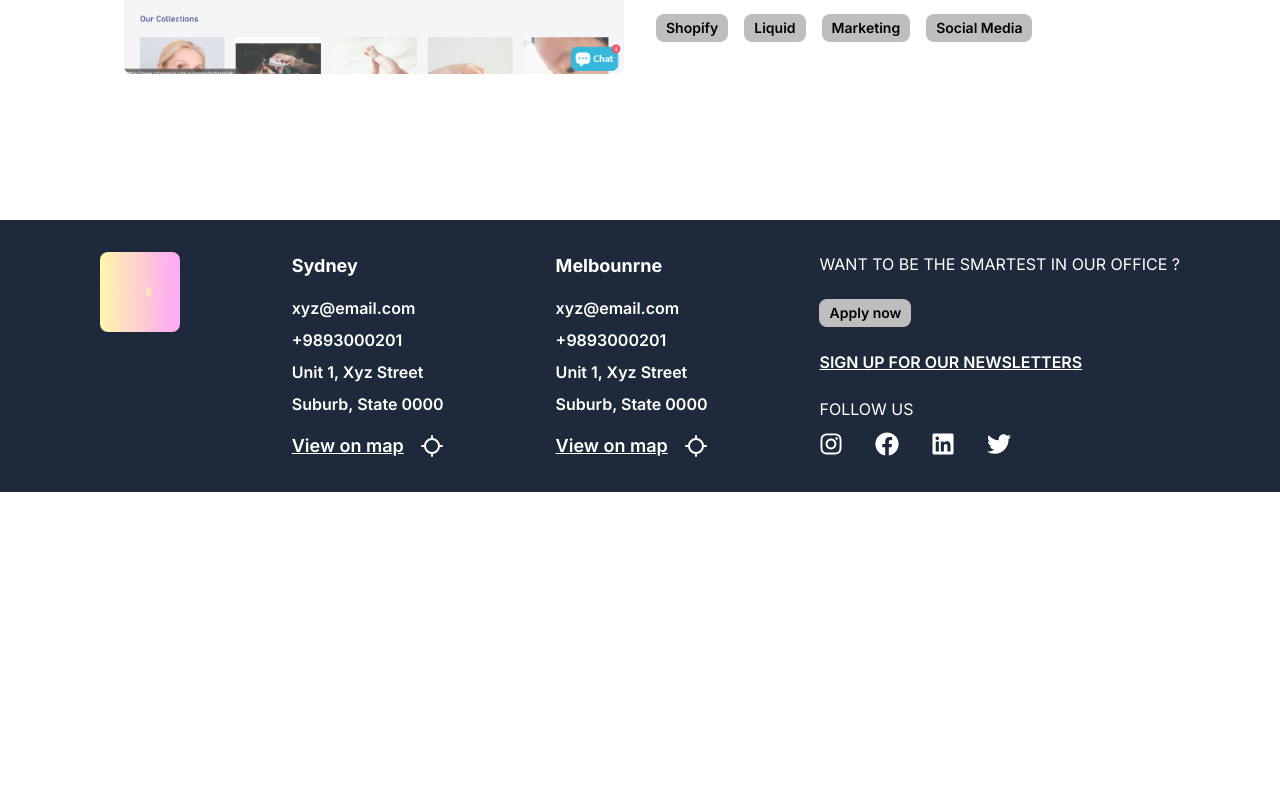
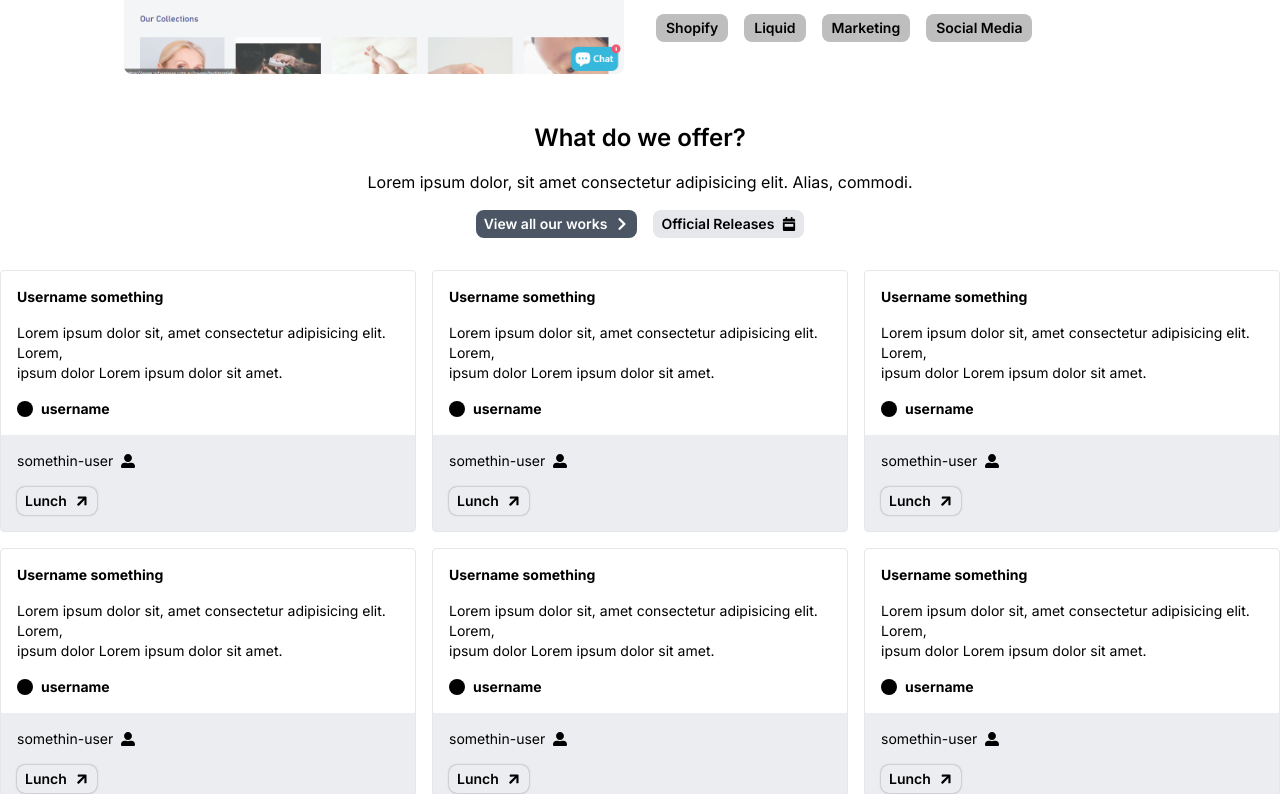
Before and after one commit to Krisna07/Digithink, a Next.js app: page /projects in a window 1280 px wide. Shown: the part 1531-2325 px from the top of the page. Before the commit the page ends 2023 px from the top, so only its background shows below. Built offline with nearby package versions, Linux system fonts and the light colour scheme.

Commit message:
githubtypecrads

```diff
--- /dev/null
+++ b/src/app/projects/Builts.tsx
@@ -0,0 +1,64 @@
+import React from "react";
+import {
+  FaArrowRight,
+  FaCalendarWeek,
+  FaChevronRight,
+  FaUser,
+  FaUserAlt,
+} from "react-icons/fa";
+
+const Builts = () => {
+  return (
+    <div className="grid place-items-center gap-8">
+      <div className="grid place-items-center gap-4 ">
+        <h2 className="text-2xl font-semibold">What do we offer?</h2>
+        <p>
+          Lorem ipsum dolor, sit amet consectetur adipisicing elit. Alias,
+          commodi.
+        </p>
+        <div className="flex gap-4">
+          <span className="px-[8px] py-[4px] font-semibold hover:bg-gray-200 hover:text-black rounded-lg flex gap-2 items-center text-sm text-white bg-gray-600">
+            View all our works
+            <span>
+              <FaChevronRight />
+            </span>
+          </span>
+          <span className="px-[8px] py-[4px] font-semibold rounded-lg flex gap-2 items-center text-sm bg-gray-200">
+            Official Releases <FaCalendarWeek />
+          </span>
+        </div>
+      </div>
+      <div className="grid gap-4 tablet:grid-cols-3">
+        {[...Array(6)].map((card, x) => (
+          <div
+            key={x}
+            className="text-sm bg border-[1px] border-gray-200  rounded ">
+            <div className="p-4 grid gap-4">
+              <div className="font-bold">Username something</div>
+              <div className="">
+                Lorem ipsum dolor sit, amet consectetur adipisicing elit. Lorem,
+                <br /> ipsum dolor Lorem ipsum dolor sit amet.
+              </div>
+              <div className="flex place-items-center gap-2 font-bold">
+                <span className="w-4 h-4 bg-black rounded-full"></span>username
+              </div>
+            </div>
+            <div className="grid p-4 gap-4 bg-gray-200/75">
+              <span className="flex place-items-center gap-2">
+                somethin-user <FaUserAlt />
+              </span>
+              <span className="font-semibold flex w-fit gap-2 py-[4px] px-[8px] hover:bg-gray-200 shadow-[0_0_2px_0_gray] rounded-lg place-items-center">
+                Lunch
+                <span className="rotate-[-45deg]">
+                  <FaArrowRight />
+                </span>
+              </span>
+            </div>
+          </div>
+        ))}
+      </div>
+    </div>
+  );
+};
+
+export default Builts;
--- a/src/app/projects/page.tsx
+++ b/src/app/projects/page.tsx
@@ -17,6 +17,7 @@ import {
   FaShopify,
 } from "react-icons/fa";
 import Image from "next/image";
+import Builts from "./Builts";
 
 const page = () => {
   const projectArray = [
@@ -189,6 +190,7 @@ const page = () => {
           </div>
         </div>
       </div>
+      <Builts />
     </div>
   );
 };
```
